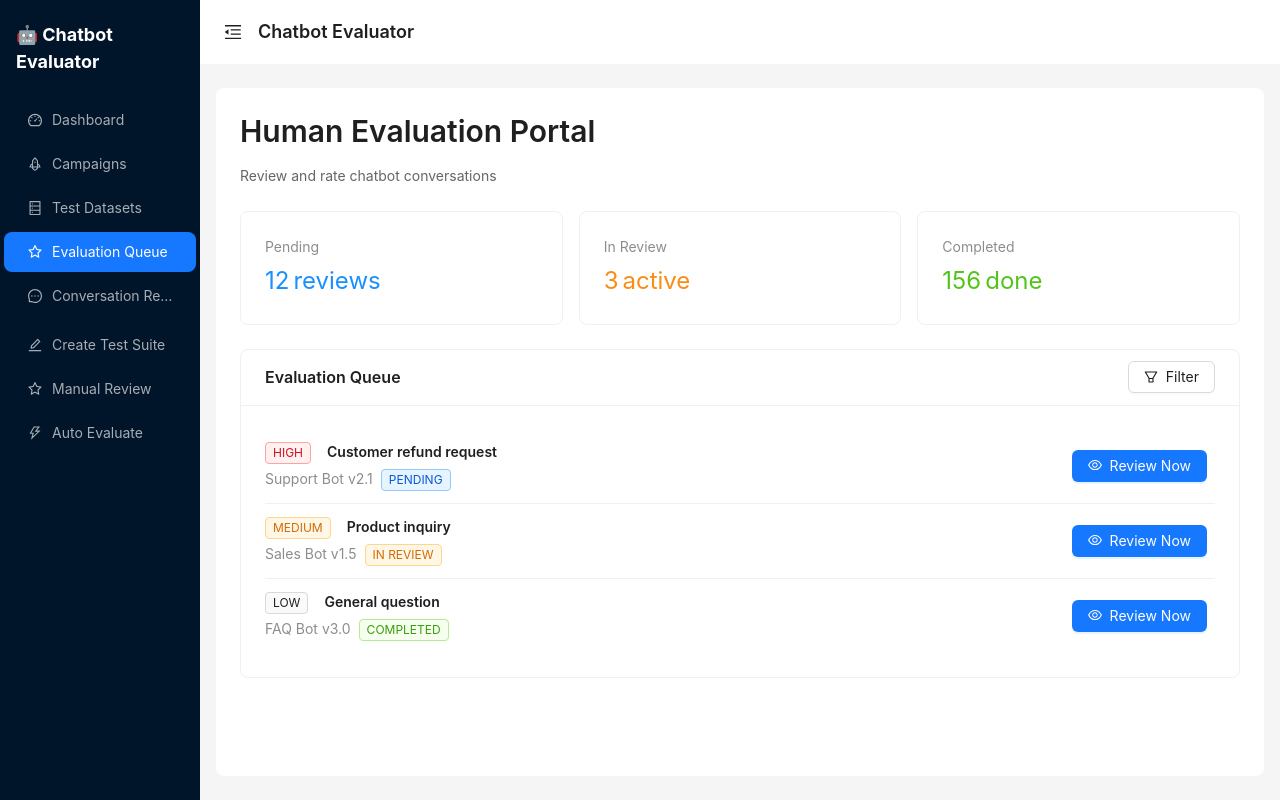
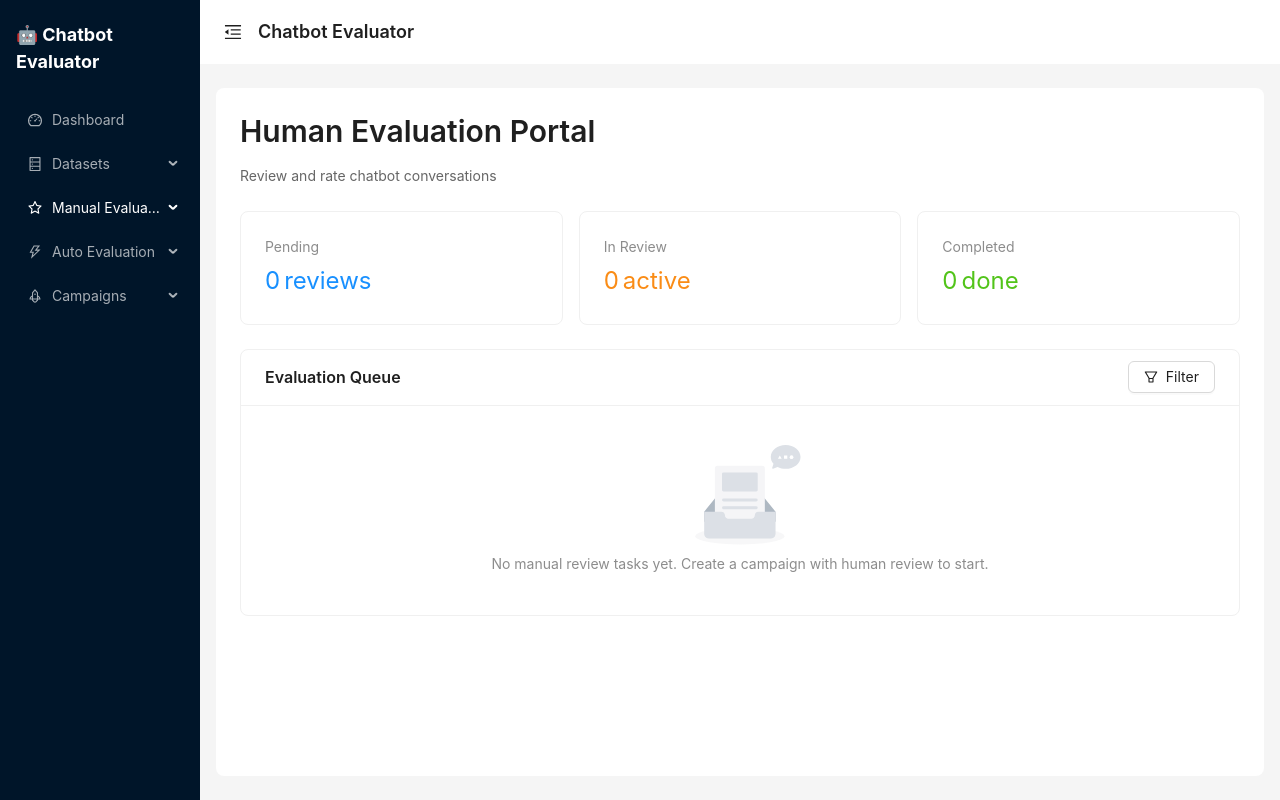
Before and after one commit to tntphat/chatbot-evaluator-ui, a Next.js app: page /evaluations in a window 1280 px wide. Built offline with nearby package versions, Linux system fonts and the light colour scheme; what @ant-design/nextjs-registry would draw is missing.

Commit message:
Finalize remaining evaluator UI updates

```diff
--- a/app/auto-evaluate/page.tsx
+++ b/app/auto-evaluate/page.tsx
@@ -872,9 +872,8 @@ export default function AutoEvaluatePage() {
                       ({ key, flag, title, description }) => {
                         const checked = Boolean(criteria[flag]);
                         const thresholdKey = `${key}Threshold`;
-                        const criteriaThreshold = criteria[
-                          thresholdKey as keyof EvaluationCriteria
-                        ];
+                        const criteriaThreshold =
+                          criteria[thresholdKey as keyof EvaluationCriteria];
                         const thresholdValue = getThresholdValue(
                           key,
                           typeof criteriaThreshold === 'number'
--- a/app/evaluations/page.tsx
+++ b/app/evaluations/page.tsx
@@ -1,5 +1,6 @@
 'use client';
 
+import { useEffect, useMemo, useState } from 'react';
 import {
   Card,
   Button,
@@ -10,47 +11,36 @@ import {
   Statistic,
   Space,
   List,
+  Empty,
 } from 'antd';
-import { StarOutlined, FilterOutlined, EyeOutlined } from '@ant-design/icons';
+import { FilterOutlined, EyeOutlined } from '@ant-design/icons';
+import {
+  CampaignStorage,
+  ChatbotStorage,
+  DatasetStorage,
+  EvaluationStorage,
+} from '@/lib/storage';
+import type {
+  Campaign,
+  Chatbot,
+  EvaluationItem,
+  TestDataset,
+} from '@/lib/types';
 
 const { Title, Paragraph, Text } = Typography;
 
-export default function EvaluationsPage() {
-  const mockEvaluations = [
-    {
-      id: '1',
-      conversation: 'Customer refund request',
-      chatbot: 'Support Bot v2.1',
-      status: 'pending',
-      priority: 'high',
-    },
-    {
-      id: '2',
-      conversation: 'Product inquiry',
-      chatbot: 'Sales Bot v1.5',
-      status: 'in_review',
-      priority: 'medium',
-    },
-    {
-      id: '3',
-      conversation: 'General question',
-      chatbot: 'FAQ Bot v3.0',
-      status: 'completed',
-      priority: 'low',
-    },
-  ];
-
-  const getPriorityTag = (priority: string) => {
+const getPriorityTag = (priority?: EvaluationItem['priority']) => {
   const colors: Record<string, string> = {
     high: 'red',
     medium: 'orange',
     low: 'default',
   };
-    return <Tag color={colors[priority]}>{priority.toUpperCase()}</Tag>;
+  const level = priority ?? 'medium';
+  return <Tag color={colors[level]}>{level.toUpperCase()}</Tag>;
 };
 
-  const getStatusTag = (status: string) => {
-    const colors: Record<string, string> = {
+const getStatusTag = (status: EvaluationItem['status']) => {
+  const colors: Record<EvaluationItem['status'], string> = {
     pending: 'blue',
     in_review: 'orange',
     completed: 'green',
@@ -59,6 +49,61 @@ export default function EvaluationsPage() {
     <Tag color={colors[status]}>{status.replace('_', ' ').toUpperCase()}</Tag>
   );
 };
+
+export default function EvaluationsPage() {
+  const [evaluations, setEvaluations] = useState<EvaluationItem[]>([]);
+  const [campaigns, setCampaigns] = useState<Campaign[]>([]);
+  const [chatbots, setChatbots] = useState<Chatbot[]>([]);
+  const [datasets, setDatasets] = useState<TestDataset[]>([]);
+
+  useEffect(() => {
+    setEvaluations(EvaluationStorage.getAll() as EvaluationItem[]);
+    setCampaigns(CampaignStorage.getAll() as Campaign[]);
+    setChatbots(ChatbotStorage.getAll() as Chatbot[]);
+    setDatasets(DatasetStorage.getAll() as TestDataset[]);
+  }, []);
+
+  const campaignMap = useMemo(() => {
+    const map = new Map<string, Campaign>();
+    campaigns.forEach((campaign) => map.set(campaign.id, campaign));
+    return map;
+  }, [campaigns]);
+
+  const chatbotMap = useMemo(() => {
+    const map = new Map<string, Chatbot>();
+    chatbots.forEach((chatbot) => map.set(chatbot.id, chatbot));
+    return map;
+  }, [chatbots]);
+
+  const datasetMap = useMemo(() => {
+    const map = new Map<string, TestDataset>();
+    datasets.forEach((dataset) => map.set(dataset.id, dataset));
+    return map;
+  }, [datasets]);
+
+  const stats = useMemo(() => {
+    return evaluations.reduce(
+      (acc, evaluation) => {
+        acc[evaluation.status] += 1;
+        return acc;
+      },
+      {
+        pending: 0,
+        in_review: 0,
+        completed: 0,
+      } as Record<EvaluationItem['status'], number>
+    );
+  }, [evaluations]);
+
+  const queue = useMemo(() => {
+    return [...evaluations].sort((a, b) => {
+      const priorityOrder = { high: 0, medium: 1, low: 2 } as const;
+      const aPriority = priorityOrder[a.priority ?? 'medium'];
+      const bPriority = priorityOrder[b.priority ?? 'medium'];
+      if (aPriority !== bPriority) return aPriority - bPriority;
+      return new Date(a.createdAt).getTime() - new Date(b.createdAt).getTime();
+    });
+  }, [evaluations]);
 
   return (
     <div>
@@ -72,7 +117,7 @@ export default function EvaluationsPage() {
           <Card>
             <Statistic
               title='Pending'
-              value={12}
+              value={stats.pending}
               valueStyle={{ color: '#1890ff' }}
               suffix='reviews'
             />
@@ -82,7 +127,7 @@ export default function EvaluationsPage() {
           <Card>
             <Statistic
               title='In Review'
-              value={3}
+              value={stats.in_review}
               valueStyle={{ color: '#fa8c16' }}
               suffix='active'
             />
@@ -92,7 +137,7 @@ export default function EvaluationsPage() {
           <Card>
             <Statistic
               title='Completed'
-              value={156}
+              value={stats.completed}
               valueStyle={{ color: '#52c41a' }}
               suffix='done'
             />
@@ -109,8 +154,20 @@ export default function EvaluationsPage() {
         }
       >
         <List
-          dataSource={mockEvaluations}
-          renderItem={(evaluation) => (
+          dataSource={queue}
+          locale={{
+            emptyText: (
+              <Empty description='No manual review tasks yet. Create a campaign with human review to start.' />
+            ),
+          }}
+          renderItem={(evaluation) => {
+            const campaign = campaignMap.get(evaluation.campaignId);
+            const dataset = evaluation.datasetId
+              ? datasetMap.get(evaluation.datasetId)
+              : undefined;
+            const chatbot = chatbotMap.get(evaluation.chatbotId);
+
+            return (
               <List.Item
                 actions={[
                   <Button
@@ -127,18 +184,29 @@ export default function EvaluationsPage() {
                   title={
                     <Space>
                       {getPriorityTag(evaluation.priority)}
-                    <Text strong>{evaluation.conversation}</Text>
+                      <Text strong>
+                        {evaluation.userMessage || 'Manual evaluation item'}
+                      </Text>
                     </Space>
                   }
                   description={
-                  <Space>
-                    <Text type='secondary'>{evaluation.chatbot}</Text>
+                    <Space size='small' wrap>
+                      {campaign && (
+                        <Tag color='blue'>Campaign: {campaign.name}</Tag>
+                      )}
+                      {dataset && (
+                        <Tag color='purple'>Dataset: {dataset.name}</Tag>
+                      )}
+                      {chatbot && (
+                        <Tag color='geekblue'>Chatbot: {chatbot.name}</Tag>
+                      )}
                       {getStatusTag(evaluation.status)}
                     </Space>
                   }
                 />
               </List.Item>
-          )}
+            );
+          }}
         />
       </Card>
     </div>
--- a/components/layout/MainLayout.tsx
+++ b/components/layout/MainLayout.tsx
@@ -1,7 +1,7 @@
 'use client';
 
 import React, { useState } from 'react';
-import { Layout, Menu, theme } from 'antd';
+import { Layout, Menu, theme, type MenuProps } from 'antd';
 import {
   DashboardOutlined,
   RocketOutlined,
@@ -18,16 +18,6 @@ import { usePathname } from 'next/navigation';
 
 const { Header, Sider, Content } = Layout;
 
-type NavMenuItem = {
-  key: string;
-  icon: React.ReactNode;
-  label: React.ReactNode;
-};
-
-type NavDivider = {
-  type: 'divider';
-};
-
 export default function MainLayout({
   children,
 }: {
@@ -39,22 +29,34 @@ export default function MainLayout({
     token: { colorBgContainer, borderRadiusLG },
   } = theme.useToken();
 
-  const menuItems: Array<NavMenuItem | NavDivider> = [
+  const menuItems: MenuProps['items'] = [
     {
       key: '/',
       icon: <DashboardOutlined />,
       label: <Link href='/'>Dashboard</Link>,
     },
     {
-      key: '/campaigns',
-      icon: <RocketOutlined />,
-      label: <Link href='/campaigns'>Campaigns</Link>,
-    },
+      key: 'submenu-datasets',
+      icon: <DatabaseOutlined />,
+      label: 'Datasets',
+      children: [
         {
           key: '/datasets',
           icon: <DatabaseOutlined />,
           label: <Link href='/datasets'>Test Datasets</Link>,
         },
+        {
+          key: '/datasets/new',
+          icon: <EditOutlined />,
+          label: <Link href='/datasets/new'>Create Test Suite</Link>,
+        },
+      ],
+    },
+    {
+      key: 'submenu-manual',
+      icon: <StarOutlined />,
+      label: 'Manual Evaluation',
+      children: [
         {
           key: '/evaluations',
           icon: <StarOutlined />,
@@ -66,22 +68,35 @@ export default function MainLayout({
           label: <Link href='/conversation/demo'>Conversation Review</Link>,
         },
         {
-      type: 'divider',
+          key: '/evaluations/review/eval_001',
+          icon: <EditOutlined />,
+          label: <Link href='/evaluations/review/eval_001'>Manual Review</Link>,
+        },
+      ],
     },
     {
-      key: '/datasets/new',
-      icon: <EditOutlined />,
-      label: <Link href='/datasets/new'>Create Test Suite</Link>,
-    },
-    {
-      key: '/evaluations/review/eval_001',
-      icon: <StarOutlined />,
-      label: <Link href='/evaluations/review/eval_001'>Manual Review</Link>,
-    },
+      key: 'submenu-auto',
+      icon: <ThunderboltOutlined />,
+      label: 'Auto Evaluation',
+      children: [
         {
           key: '/auto-evaluate',
           icon: <ThunderboltOutlined />,
           label: <Link href='/auto-evaluate'>Auto Evaluate</Link>,
+        },
+      ],
+    },
+    {
+      key: 'submenu-campaigns',
+      icon: <RocketOutlined />,
+      label: 'Campaigns',
+      children: [
+        {
+          key: '/campaigns',
+          icon: <RocketOutlined />,
+          label: <Link href='/campaigns'>Campaigns</Link>,
+        },
+      ],
     },
   ];
 
@@ -91,16 +106,30 @@ export default function MainLayout({
       return '/';
     }
 
-    const allItems = menuItems.filter(
-      (item): item is NavMenuItem =>
-        'key' in item && typeof item.key === 'string' && item.key !== '/'
-    );
+    const flattenKeys = (items: MenuProps['items']): string[] => {
+      if (!items) return [];
+      const keys: string[] = [];
+      items.forEach((item) => {
+        if (!item) return;
+        if ('children' in item && item.children) {
+          keys.push(...flattenKeys(item.children));
+        }
+        if ('key' in item && item.key && typeof item.key === 'string') {
+          if (!item.key.startsWith('submenu-') && item.key !== '/') {
+            keys.push(item.key);
+          }
+        }
+      });
+      return keys;
+    };
 
-    const matchedItem = [...allItems]
-      .sort((a, b) => b.key.length - a.key.length)
-      .find((item) => pathname.startsWith(item.key));
+    const keys = flattenKeys(menuItems);
 
-    return matchedItem?.key ?? '/';
+    const matchedKey = keys
+      .sort((a, b) => b.length - a.length)
+      .find((key) => pathname.startsWith(key));
+
+    return matchedKey ?? '/';
   };
 
   return (
```
Also changed, not shown: app/auto-evaluate/history/[id]/page.tsx (+5 -5 lines), lib/exportUtils.ts (+7 -3 lines), app/datasets/[id]/edit/page.tsx (line endings or trailing spaces), components/CriteriaSetup.tsx (line endings or trailing spaces), components/CriterionRating.tsx (line endings or trailing spaces), components/EnhancedBanner.tsx (line endings or trailing spaces), components/IssueFlagging.tsx (line endings or trailing spaces), lib/defaultCriteria.ts (line endings or trailing spaces). Lines whose indentation alone changed are shown as unchanged.
